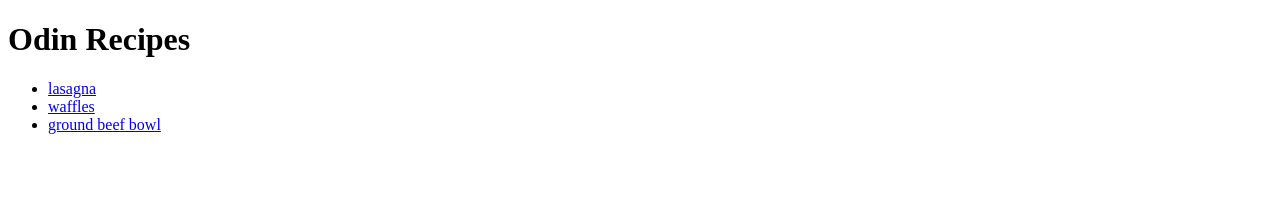
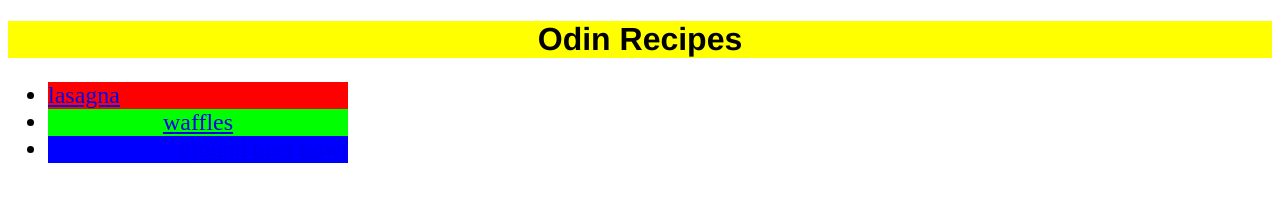
Before and after one commit to AntonioPietrok/odin-recipes, a plain HTML site: page index.html in a window 1280 px wide. Drawn offline with Linux system fonts and the light colour scheme.

Commit message:
Add CSS file, Add intial styling

```diff
--- a/index.html
+++ b/index.html
@@ -3,15 +3,16 @@
     <head>
         <meta charset="utf-8">
         <title>Odin Recipes</title>
+        <link rel="stylesheet" href="style.css">
     </head>
 
     <body>
         <h1>Odin Recipes</h1>
 
         <ul>
-            <li><a href="../odin-recipes/recipes/lasagna.html">lasagna</a></li>
-            <li><a href="../odin-recipes/recipes/waffles.html">waffles</a></li>
-            <li><a href="../odin-recipes/recipes/bowl.html">ground beef bowl</a></li>
+            <li class="las"><a href="../odin-recipes/recipes/lasagna.html">lasagna</a></li>
+            <li class="waf"><a href="../odin-recipes/recipes/waffles.html">waffles</a></li>
+            <li class="bow"><a href="../odin-recipes/recipes/bowl.html">ground beef bowl</a></li>
         </ul>
     </body>
 </html>
--- /dev/null
+++ b/style.css
@@ -0,0 +1,29 @@
+h1 {
+    text-align: center;
+    background-color: yellow;
+    font-family: Helvetica,'Times New Roman', Times, serif;
+
+}
+
+ul {
+    font-size: 24px;
+    color: #000000;
+}
+
+.las {
+    text-align: left;
+    width: 300px;
+    background-color: #ff0000;
+}
+
+.waf{
+    text-align: center;
+    width: 300px;
+    background-color: #00ff00;
+}
+
+.bow {
+    text-align: right;
+    width: 300px;
+    background-color: #0000ff;
+}
```
